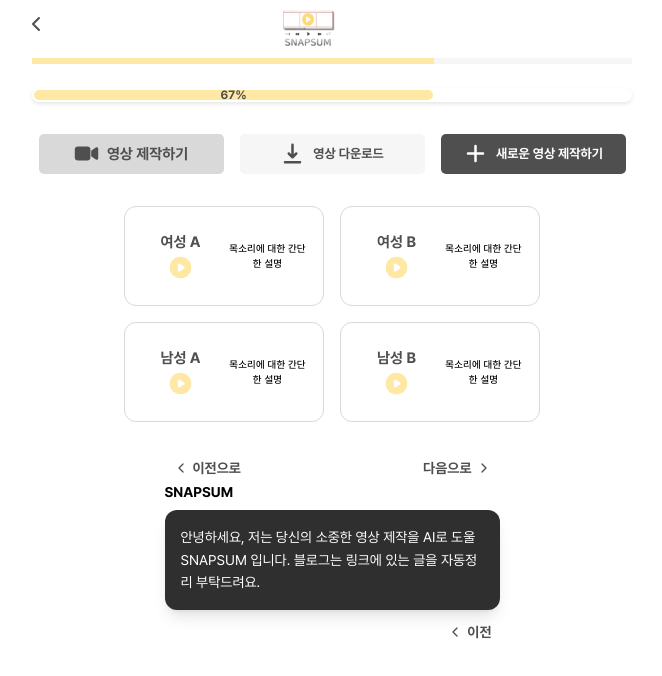
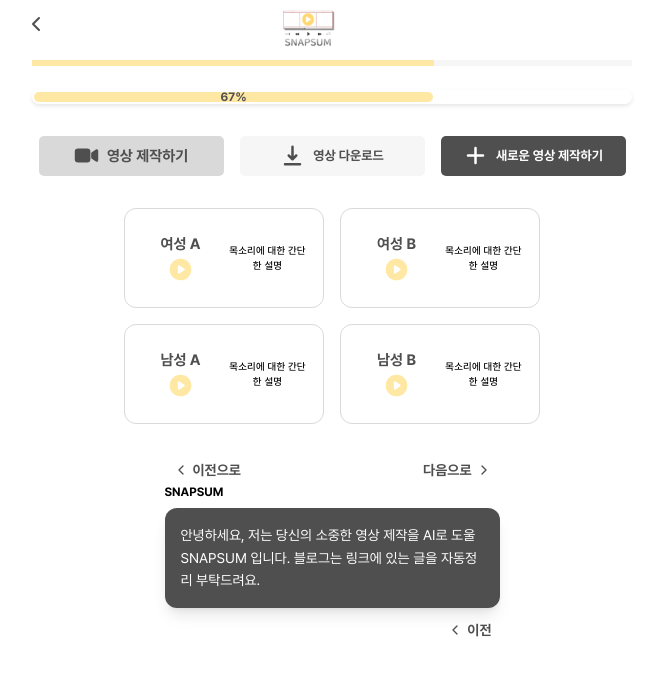
Before and after one commit to Elice-AI-Spark-Camp/SnapSum-frontend, a Next.js app: page /text in a window 1280 px wide. Shown: the top 676 px of the page, without its empty margins (332-994 px from the left). Built offline with nearby package versions, Linux system fonts and the light colour scheme.

Commit message:
💬 createPR: 폰트재정렬 및 디자인 설정

```diff
--- a/src/components/common/ChatMessage.tsx
+++ b/src/components/common/ChatMessage.tsx
@@ -16,12 +16,12 @@
   return (
     <div className="w-full max-w-[335px] mx-auto">
       {/* SNAPSUM 헤더 */}
-      <div className="text-black font-bold mb-2 text-sm">
+      <div className=" font-bold mb-2 text-xs">
         SNAPSUM
       </div>
 
       {/* 메시지 박스 */}
-      <div className="bg-[#2F2F2F] text-white rounded-xl p-4 shadow-lg">
+      <div className="bg-primary text-white rounded-xl p-4 shadow-lg">
         <p className="text-sm leading-relaxed">{message}</p>
       </div>
 
--- a/src/pages/info.tsx
+++ b/src/pages/info.tsx
@@ -67,7 +67,7 @@
   };
 
   const helperTextWithBold = (
-    <span className="text-[0.625rem]">
+    <span className="text-xs">
       현재 SNAPSUM은 <strong>네이버 블로그</strong>, <strong>티스토리</strong> 링크만 이용 가능합니다.
     </span>
   );
@@ -78,7 +78,7 @@
         <title>SNAPSUM</title>
       </Head>
       <div className="w-[335px] mx-auto flex flex-col items-center gap-8">
-        <h1 className="text-base font-bold text-center">
+        <h1 className="text-lg font-bold text-center">
           쉽고 빠르게 숏폼 영상 크리에이터가 되세요.
           <br />
           SNAPSUM에 불여넣기만 하면 시작입니다.
```
